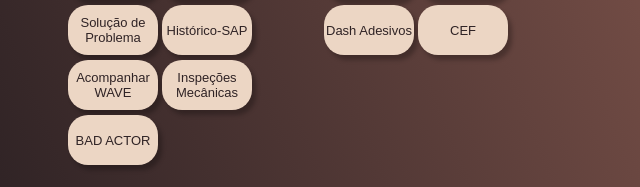
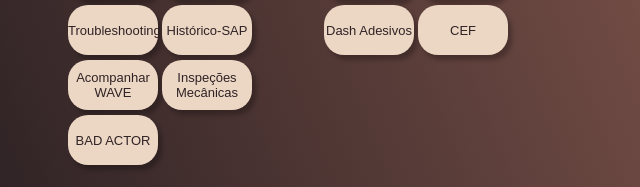
Before and after one commit to l24427/MelhoriaContinua_Manutencao, a plain HTML site: page index.html in a window 1280 px wide. Shown: the part 286-473 px from the top of the page, 209-849 px from the left. Drawn offline with Linux system fonts and the light colour scheme.

Commit message:
Update index.html

```diff
--- a/index.html
+++ b/index.html
@@ -82,7 +82,7 @@
                         class="Conteudo-principal-escrito-botao" style="text-decoration:none" target="_blank">Instrução de Trabalho
                         </button></a>
                 <a href="https://apps.powerapps.com/play/e/default-fee2180b-69b6-4afe-9f14-ccd70bd4c737/a/62284a1f-595a-4f3f-b800-be85ec20ec0a?tenantId=fee2180b-69b6-4afe-9f14-ccd70bd4c737&hint=c904fe81-de99-4b92-8ca9-65d52df9efae&sourcetime=1715008204646&source=portal" target="_blank"> <button
-                        class="Conteudo-principal-escrito-botao" style="text-decoration:none" target="_blank">Solução de Problema
+                        class="Conteudo-principal-escrito-botao" style="text-decoration:none" target="_blank">Troubleshooting
                         </button></a>
 
 
```
